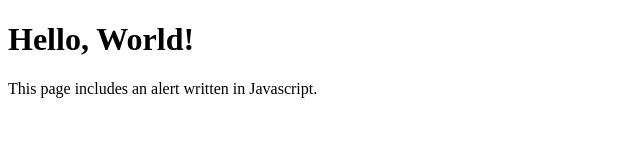
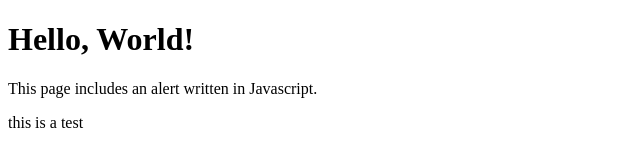
Before and after one commit to Flaskfullofcoffee/js_tutorial, a plain HTML site: page index.html in a window 1280 px wide. Shown: the full height of the page, 0-640 px from the left. Drawn offline with Linux system fonts and the light colour scheme.

Commit message:
added test content

```diff
--- a/index.html
+++ b/index.html
@@ -10,5 +10,6 @@
   <body>
     <h1>Hello, World!</h1>
     <p>This page includes an alert written in Javascript.</p>
+    <span>this is a test</span>
   </body>
 </html>
```
